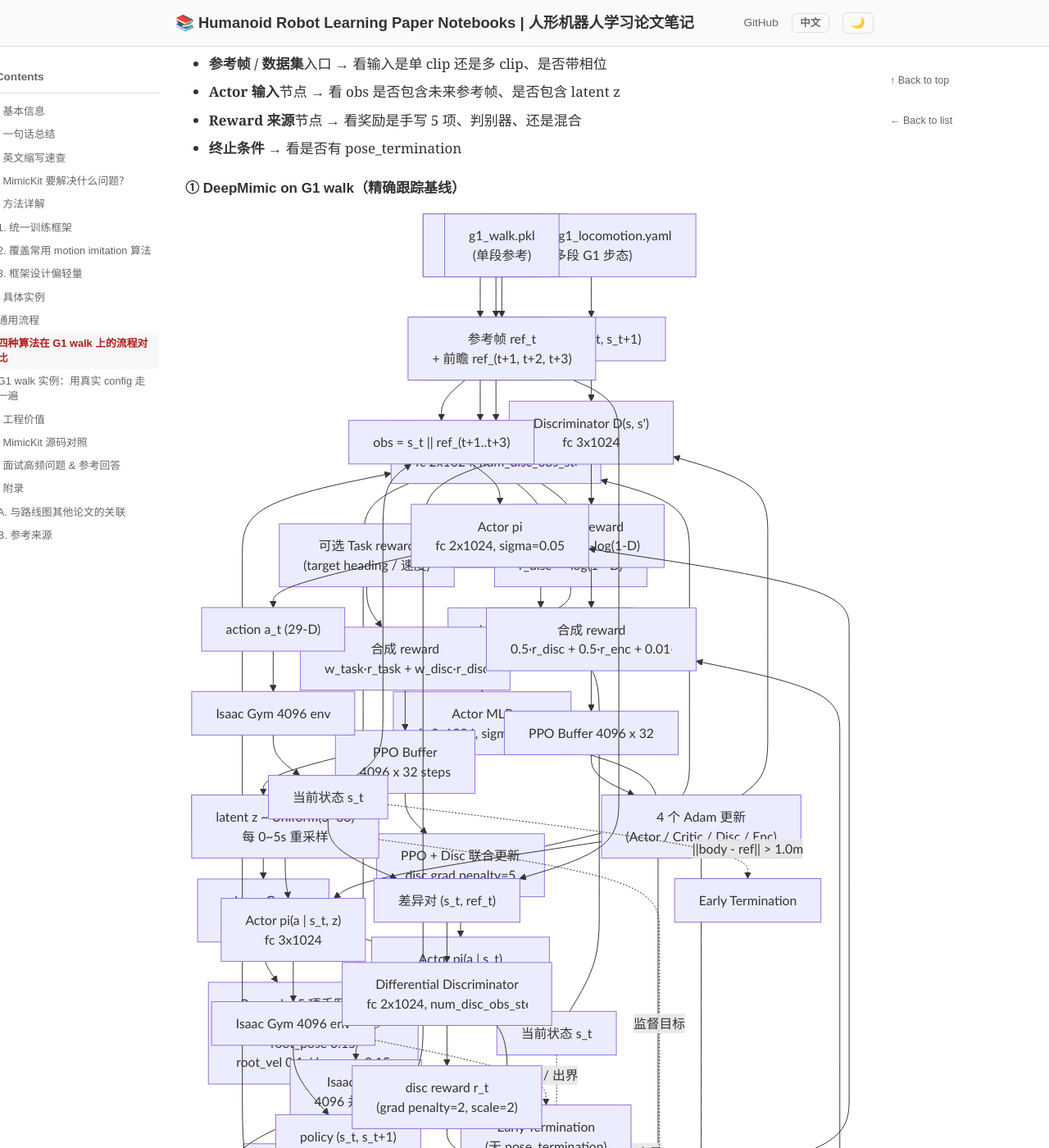
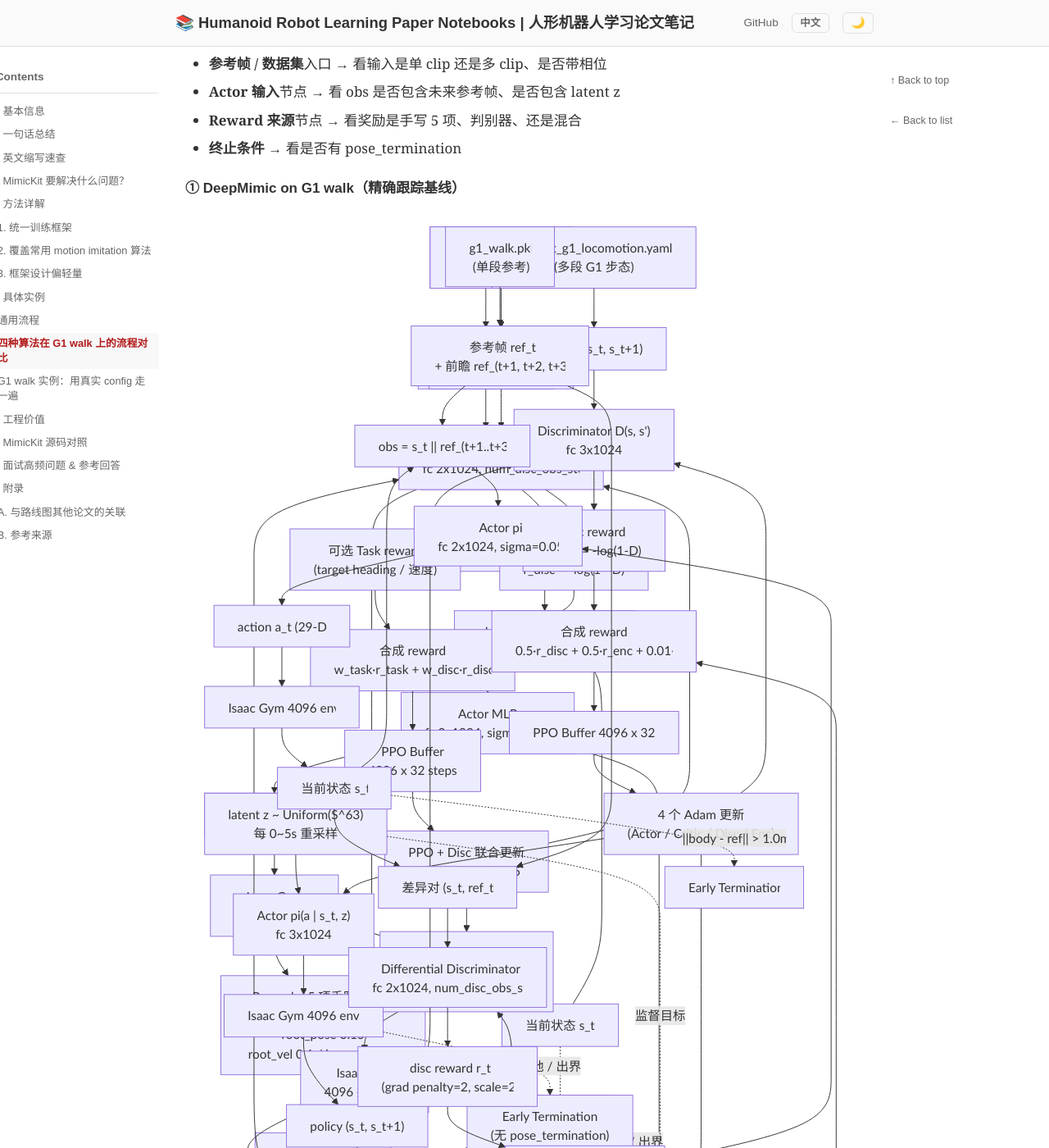
Before and after one commit to ImChong/Humanoid_Robot_Learning_Paper_Notebooks, a Jekyll site: the page built from papers/01_Foundational_RL/MimicKit_A_Reinforcement_Learning_Framework_for_Motion_Imitation_and_Control/MimicKit_A_Reinforcement_Learning_Framework_for_Motion_Imitation_and_Control.md, in a window 1280 px wide and 1400 px high, scrolled down 3925 px. Shown: the whole window at 82% size. Built offline with Jekyll 4.4.1, drawn with Linux system fonts in a browser that asks for light colours.

Commit message:
style(Mermaid): 优化 Mermaid 图表样式

```diff
--- a/assets/css/style.css
+++ b/assets/css/style.css
@@ -573,6 +573,14 @@ body {
 .mermaid {
   text-align: center;
   margin-top: 0.5rem;
+  background: var(--card-bg);
+  padding: 1rem;
+  border-radius: 8px;
+  overflow-x: auto;
+}
+
+[data-theme="dark"] .mermaid {
+  background: #1e1e1e;
 }
 
 /* ===== Breadcrumb ===== */
```
